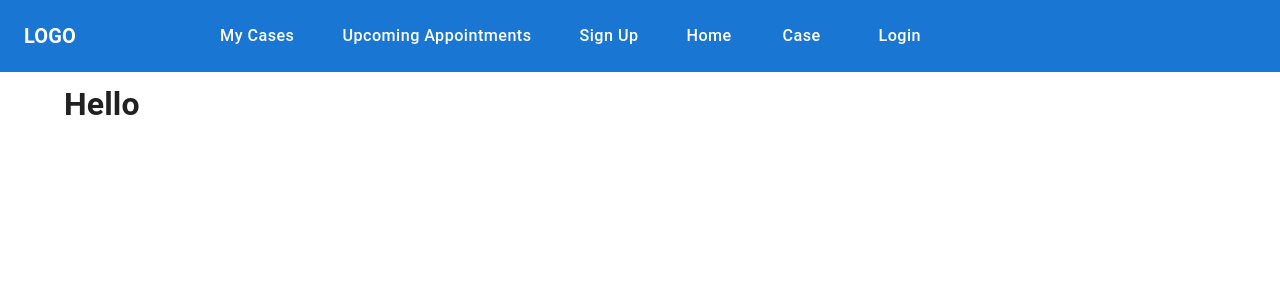
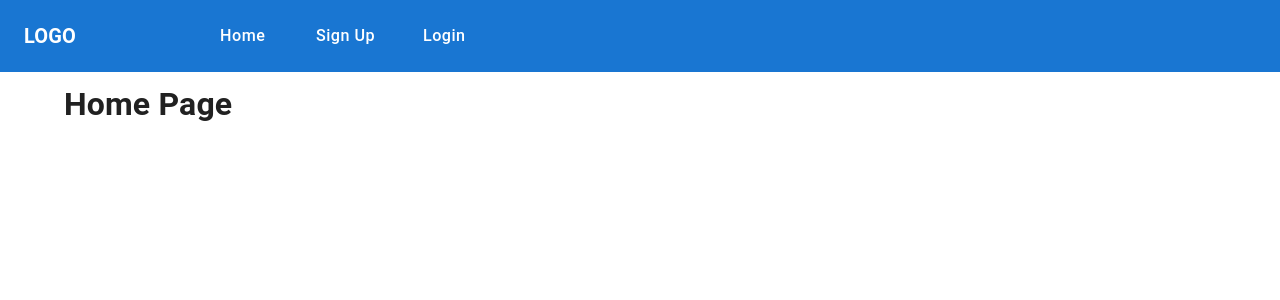
Before and after one commit to princepansari/electronic_health_record, a React (Vite) app in the folder frontend/: page / in a window 1280 px wide. Shown: the top 300 px of the page. Built offline with nearby package versions, Linux system fonts and the light colour scheme.

Commit message:
bug fixes

```diff
--- a/frontend/package.json
+++ b/frontend/package.json
@@ -29,8 +29,8 @@
   },
   "devDependencies": {
     "@vitejs/plugin-react": "^1.0.7",
-    "eslint": "^8.10.0",
-    "eslint-plugin-react": "^7.29.3",
+    "eslint": "^8.12.0",
+    "eslint-plugin-react": "^7.29.4",
     "vite": "^2.8.0"
   }
 }
--- a/frontend/src/App.jsx
+++ b/frontend/src/App.jsx
@@ -30,13 +30,12 @@ function App() {
                 <BrowserRouter>
                     <Layout>
                         <Routes>
-                            <Route path="/" element={<h1>Hello</h1>} />
+                            <Route path="/" element={<h1>Home Page</h1>} />
                             <Route path="/otpVerification" element={<OtpVerification />} />
                             <Route path="/signup" element={<SignUp />} />
                             <Route path="/login" element={<SignIn />} />
                             <Route path="/myCases" element={<RequireAuth children={<MyCases />} />} />
                             <Route path="/appointments" element={<RequireAuth children={<UpcomingAppointments />} />} />
-                            <Route path="/case" element={<RequireAuth children={<Case />} />} />
                             <Route path="/case/:caseId" element={<RequireAuth children={<Case />} />} />
                         </Routes>
                     </Layout>
--- a/frontend/src/case/createCaseForm.jsx
+++ b/frontend/src/case/createCaseForm.jsx
@@ -1,8 +1,9 @@
-import { Button, CircularProgress, TextField, Typography } from '@mui/material';
+import { Button, TextField, Typography } from '@mui/material';
 import { Box } from '@mui/system';
 import React, { useContext, useState } from 'react';
 import { useNavigate } from 'react-router-dom';
 import AuthContext from '../auth/AuthContext';
+import CenterCircularProgress from '../common/centerLoader';
 import { createCase } from './apis';
 
 const style = {
@@ -17,7 +18,7 @@ const style = {
     p: 4,
 };
 
-export const CreateCaseForm = React.forwardRef((props, ref) => {
+export const CreateCaseForm = React.forwardRef(function CreateCaseForm(props, ref) {
 
     const [problem, setProblem] = useState('');
     const [email, setEmail] = useState('');
@@ -50,7 +51,6 @@ export const CreateCaseForm = React.forwardRef((props, ref) => {
         setProblem('');
         setEmail('');
 
-        props.setopen(false);
         setIsLoading(true);
     };
 
--- a/frontend/src/navbar/navbar.jsx
+++ b/frontend/src/navbar/navbar.jsx
@@ -13,9 +13,6 @@ import { authLogout } from "../auth/apis";
 const links = [
   { children: 'My Cases', to: '/myCases' },
   { children: 'Upcoming Appointments', to: '/appointments' },
-  { children: 'Sign Up', to: '/signup' },
-  { children: 'Home', to: '/' },
-  { children: 'Case', to: '/case' },
 ]
 
 const navLinkStyle = { m: 2, color: 'white', display: 'block', textTransform: 'none', fontSize: '1.01em', '&.active': { color: 'red' } }
@@ -107,6 +104,16 @@ export default function NavBar() {
             :
             null
           }
+          <Button
+            component={Link}
+            to='/'
+            sx={navLinkStyle}>
+            Home
+          </Button>
+
+          {
+            user ?
+              <>
                 {links.map((link) => (
                   <Button
                     key={link.to}
@@ -115,8 +122,6 @@ export default function NavBar() {
                     {...link}
                   />
                 ))}
-          {
-            user ?
                 <Button
                   onClick={() => {
                     authLogout(setUser);
@@ -127,13 +132,22 @@ export default function NavBar() {
                   sx={navLinkStyle}>
                   Logout
                 </Button>
+              </>
               :
+              <>
+                <Button
+                  component={Link}
+                  to='/signup'
+                  sx={navLinkStyle}>
+                  Sign Up
+                </Button>
                 <Button
                   component={Link}
                   to='/login'
                   sx={navLinkStyle}>
                   Login
                 </Button>
+              </>
           }
         </Box>
       </Toolbar>
```
Also changed, not shown: frontend/.eslintrc.json (added), 1 other file (tests, documents, lock files or other folders). Lines whose indentation alone changed are shown as unchanged.
